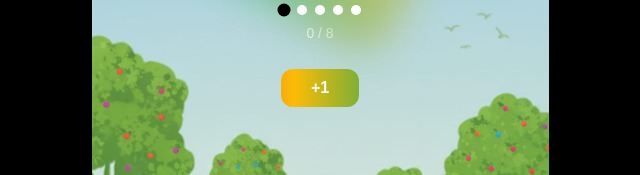
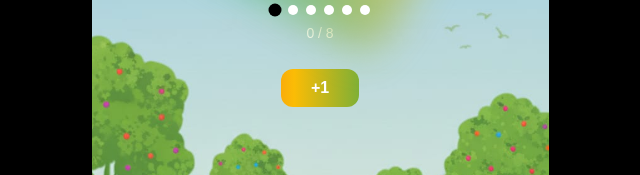
Before and after one commit to socialinfi321-svgph/QR-SCANNER-, a plain HTML site: page index.html in a window 1280 px wide. Shown: the part 401-576 px from the top of the page, 320-960 px from the left. Drawn offline with Linux system fonts and the light colour scheme.

Commit message:
Update index.html

```diff
--- a/index.html
+++ b/index.html
@@ -315,7 +315,7 @@ body {
     </div>
 
     <div class="dots" id="dots">
-      <span class="active"></span><span></span><span></span><span></span><span></span>
+      <span class="active"></span><span></span><span></span><span></span><span></span><span></span>
     </div>
 
     <div class="counter" id="counter">0 / 8</div>
```
